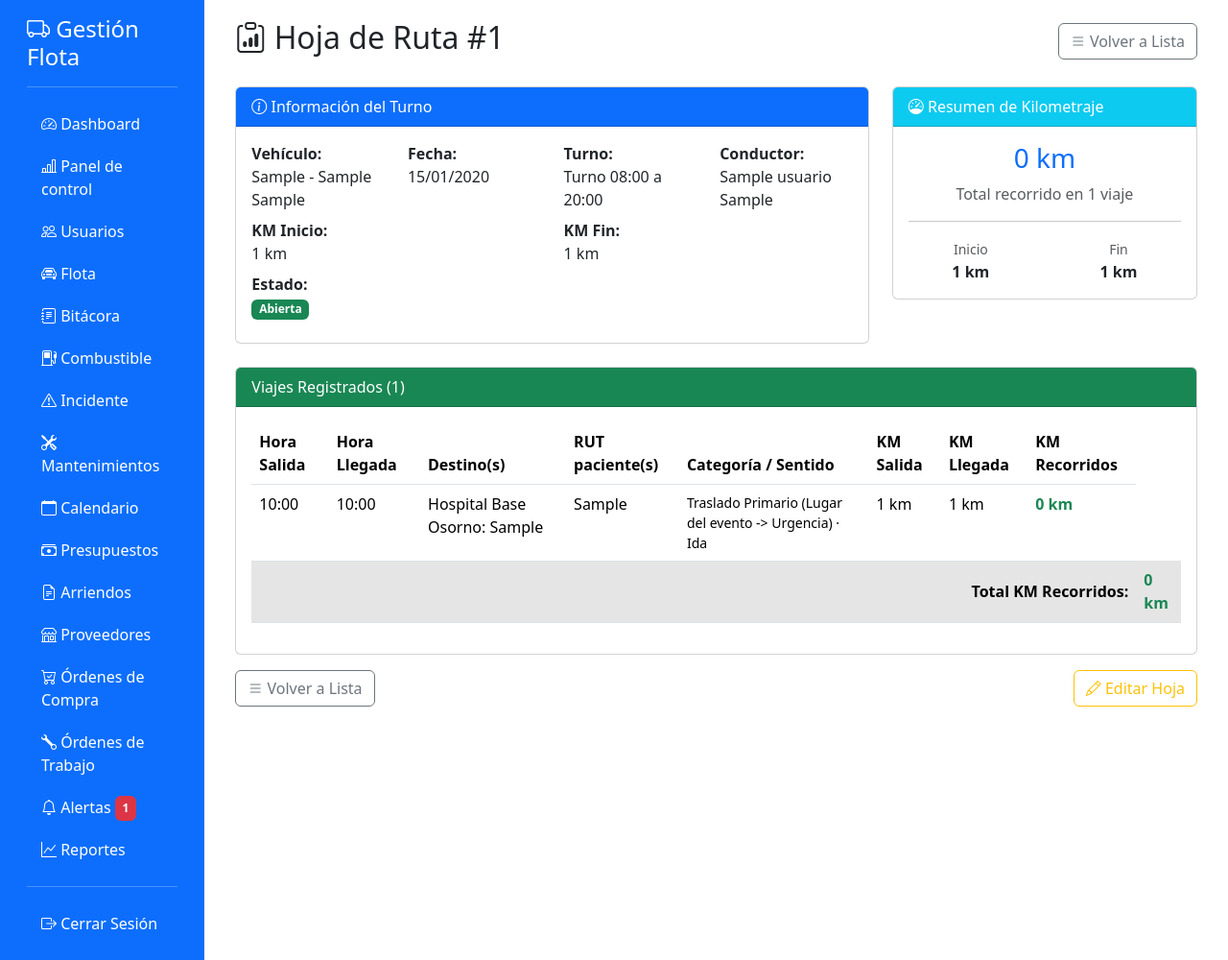
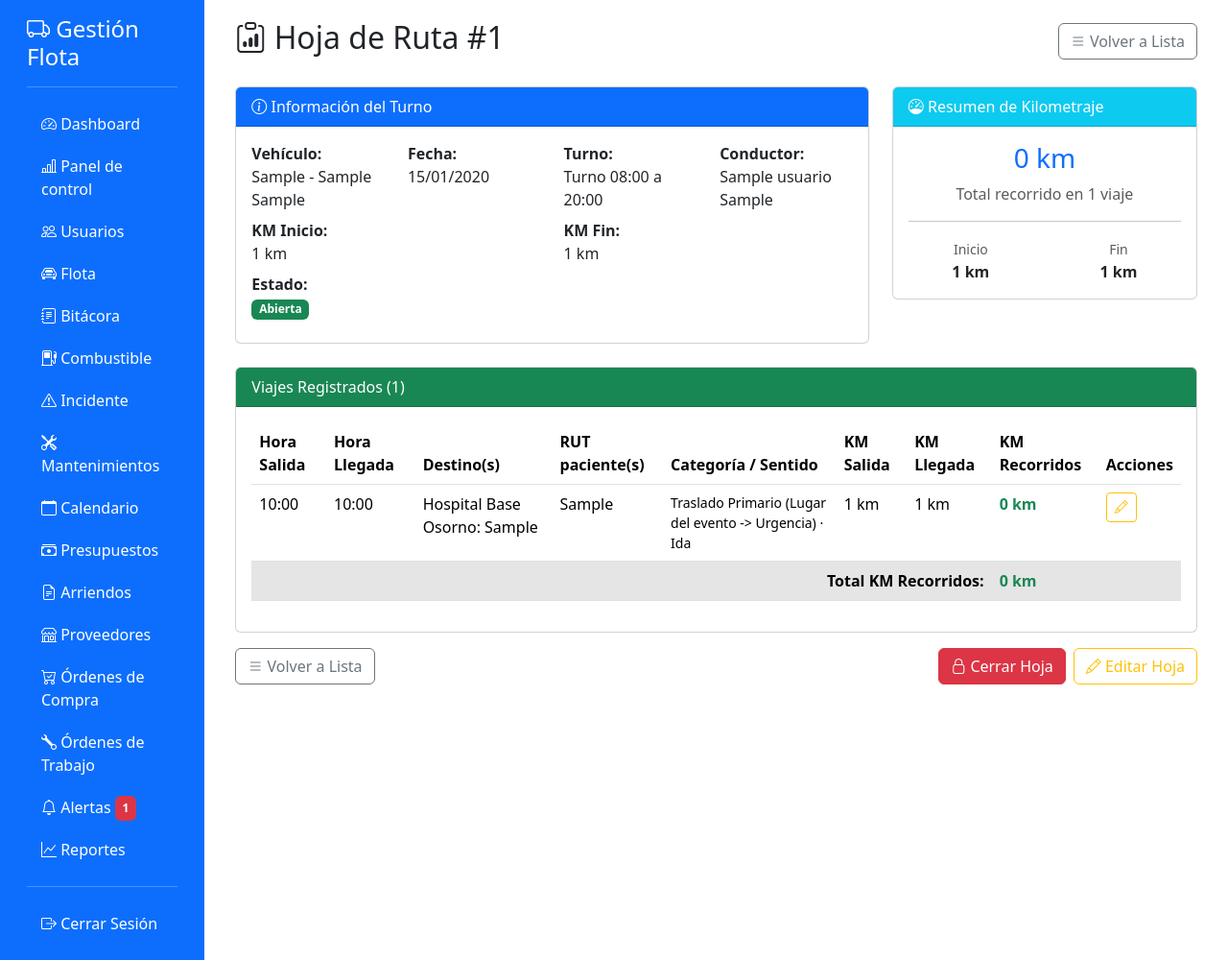
Before and after one commit to sergiodmartinezf/gestion_flota_hrn, a Django app: page /bitacoras/detalle/1/ in a window 1280 px wide. Shown: the whole page at 96% size. Run offline with Django 5.2, Linux system fonts and the light colour scheme; a user stored in the database is signed in; tables that the repository leaves empty hold one stand-in row (values such as "Sample post"); some libraries are stand-ins or nearby versions.

Commit message:
más correcciones de opciones y navegación

```diff
--- a/flota/models/arriendo.py
+++ b/flota/models/arriendo.py
@@ -1,5 +1,6 @@
 from django.db import models
 from django.core.validators import MinValueValidator
+from django.core.exceptions import ValidationError
 
 from .vehiculo import Vehiculo
 from .proveedor import Proveedor, CuentaPresupuestaria
@@ -76,7 +77,7 @@ class Arriendo(models.Model):
 
         # Calcular costo total estimado
         if self.costo_diario and self.dias_arriendo > 0:
-            self.costo_total = self.costo_diario * Decimal(self.dias_arriendo)
+            self.costo_total = self.costo_diario * self.dias_arriendo
 
         # Al activar el arriendo, cambiamos el estado del vehículo arrendado a 'Disponible'
         if self.estado == 'Activo' and self.vehiculo_arrendado:
--- a/flota/templates/flota/detalle_bitacora.html
+++ b/flota/templates/flota/detalle_bitacora.html
@@ -109,6 +109,9 @@
                                 <th>KM Salida</th>
                                 <th>KM Llegada</th>
                                 <th>KM Recorridos</th>
+                                {% if puede_gestionar %}
+                                <th>Acciones</th>
+                                {% endif %}
                             </tr>
                         </thead>
                         <tbody>
@@ -140,13 +143,23 @@
                                     <td>{{ viaje.km_salida|km }} km</td>
                                     <td>{{ viaje.km_llegada|km|default:"-" }} km</td>
                                     <td><strong class="text-success">{{ viaje.km_recorridos_calculados|km }} km</strong></td>
+                                    {% if puede_gestionar %}
+                                    <td>
+                                        <a href="{% url 'modificar_viaje' viaje.id %}" class="btn btn-sm btn-outline-warning" title="Editar viaje">
+                                            <i class="bi bi-pencil"></i>
+                                        </a>
+                                    </td>
+                                    {% endif %}
                                 </tr>
                             {% endfor %}
                         </tbody>
                         <tfoot>
                             <tr class="table-active">
-                                <td colspan="8" class="text-end"><strong>Total KM Recorridos:</strong></td>
+                                <td colspan="7" class="text-end"><strong>Total KM Recorridos:</strong></td>
                                 <td><strong class="text-success">{{ total_km_viajes|km }} km</strong></td>
+                                {% if puede_gestionar %}
+                                <td></td>
+                                {% endif %}
                             </tr>
                         </tfoot>
                     </table>
@@ -173,11 +186,45 @@
         </a>
         {% endif %}
 
-        {% if request.user.rol == 'Administrador' or request.user.rol == 'Conductor' %}
+        {% if puede_gestionar %}
+        <div class="d-flex gap-2">
+            {% if hoja.abierta %}
+            <button type="button" class="btn btn-danger" data-bs-toggle="modal" data-bs-target="#modalCerrarHoja">
+                <i class="bi bi-lock"></i> Cerrar Hoja
+            </button>
+            {% endif %}
             <a href="{% url 'modificar_bitacora' id=hoja.id %}" class="btn btn-outline-warning">
                 <i class="bi bi-pencil"></i> Editar Hoja
             </a>
+        </div>
         {% endif %}
     </div>
 </div>
+
+{% if puede_gestionar and hoja.abierta %}
+<div class="modal fade" id="modalCerrarHoja" tabindex="-1" aria-labelledby="modalCerrarHojaLabel" aria-hidden="true">
+    <div class="modal-dialog">
+        <div class="modal-content">
+            <div class="modal-header">
+                <h5 class="modal-title" id="modalCerrarHojaLabel">Cerrar Hoja de Ruta #{{ hoja.id }}</h5>
+                <button type="button" class="btn-close" data-bs-dismiss="modal" aria-label="Cerrar"></button>
+            </div>
+            <form method="post" action="{% url 'cerrar_hoja_ruta' hoja.id %}">
+                {% csrf_token %}
+                <input type="hidden" name="next" value="detalle">
+                <div class="modal-body">
+                    <p>Ingrese el kilometraje final del turno:</p>
+                    <input type="number" name="km_cierre" class="form-control"
+                           required min="{{ hoja.km_inicio }}"
+                           value="{{ km_actual_vehiculo|stringformat:'s' }}" step="1">
+                </div>
+                <div class="modal-footer">
+                    <button type="button" class="btn btn-secondary" data-bs-dismiss="modal">Cancelar</button>
+                    <button type="submit" class="btn btn-danger">Cerrar Hoja</button>
+                </div>
+            </form>
+        </div>
+    </div>
+</div>
+{% endif %}
 {% endblock %}
--- a/flota/templates/flota/listar_bitacoras.html
+++ b/flota/templates/flota/listar_bitacoras.html
@@ -120,11 +120,6 @@
                                 <a href="{% url 'detalle_bitacora' bitacora.id %}" class="btn btn-sm btn-info me-1" title="Ver detalles">
                                     <i class="bi bi-eye"></i>
                                 </a>
-                                {% if user.rol == 'Administrador' %}
-                                <a href="{% url 'modificar_bitacora' bitacora.id %}" class="btn btn-sm btn-warning" title="Modificar">
-                                    <i class="bi bi-pencil"></i>
-                                </a>
-                                {% endif %}
                             </td>
                         </tr>
                         {% endfor %}
--- a/flota/urls.py
+++ b/flota/urls.py
@@ -42,6 +42,7 @@ urlpatterns = [
     path('incidentes/registrar/', views.registrar_incidente, name='registrar_incidente'),
     path('incidentes/listar/', views.listar_incidentes, name='listar_incidentes'),
     path('bitacoras/<int:id>/agregar-viaje/', views.agregar_viaje, name='agregar_viaje'),
+    path('viajes/modificar/<int:id>/', views.modificar_viaje, name='modificar_viaje'),
     path('historial/', views.historial_conductor, name='historial_conductor'),
     path('bitacora/reabrir/<int:id>/', views.reabrir_bitacora, name='reabrir_bitacora'),
 
@@ -73,6 +74,7 @@ urlpatterns = [
     # Arriendo
     path('arriendos/', views.listar_arriendos, name='listar_arriendos'),
     path('arriendos/registrar/', views.registrar_arriendo, name='registrar_arriendo'),
+    path('arriendos/<int:id>/fecha-fin/', views.actualizar_fecha_fin_arriendo, name='actualizar_fecha_fin_arriendo'),
     path('arriendos/finalizar/<int:id>/', views.finalizar_arriendo, name='finalizar_arriendo'),
     path('arriendos/deshabilitar/<int:id>/', views.deshabilitar_arriendo, name='deshabilitar_arriendo'),
     path('arriendos/habilitar/<int:id>/', views.habilitar_arriendo, name='habilitar_arriendo'),
--- a/flota/views/__init__.py
+++ b/flota/views/__init__.py
@@ -43,6 +43,7 @@ from .viajes import (
     exportar_consolidado_viajes,
     exportar_traslados_form,
     agregar_viaje,
+    modificar_viaje,
     acceso_bitacora,
     cerrar_hoja_ruta,
 )
@@ -71,6 +72,7 @@ from .reportes import (
 from .arriendos import (
     listar_arriendos,
     registrar_arriendo,
+    actualizar_fecha_fin_arriendo,
     finalizar_arriendo,
     deshabilitar_arriendo,
     habilitar_arriendo,
@@ -141,6 +143,7 @@ __all__ = [
     'exportar_consolidado_viajes',
     'exportar_traslados_form',
     'agregar_viaje',
+    'modificar_viaje',
     'acceso_bitacora',
     'cerrar_hoja_ruta',
     'programar_mantenimiento',
@@ -161,6 +164,7 @@ __all__ = [
     'reporte_historial_unidad',
     'registrar_arriendo',
     'listar_arriendos',
+    'actualizar_fecha_fin_arriendo',
     'finalizar_arriendo',
     'deshabilitar_arriendo',
     'habilitar_arriendo',
--- a/flota/views/viajes.py
+++ b/flota/views/viajes.py
@@ -54,13 +54,47 @@ def acceso_bitacora(request):
     return redirect('listar_bitacoras')
 
 
+def _redirect_cerrar_hoja(request, hoja):
+    if request.POST.get('next') == 'detalle':
+        return redirect('detalle_bitacora', id=hoja.id)
+    return redirect('agregar_viaje', id=hoja.id)
+
+
+def _km_referencia_para_viaje(hoja, viaje):
+    viajes_anteriores = hoja.viajes.filter(id__lt=viaje.id).order_by('-id')
+    ultimo_anterior = viajes_anteriores.first()
+    if ultimo_anterior:
+        return (
+            ultimo_anterior.km_llegada
+            if ultimo_anterior.km_llegada is not None
+            else ultimo_anterior.km_salida
+        )
+    return hoja.km_inicio
+
+
+def _guardar_pacientes_formset(paciente_formset, viaje):
+    pacientes = paciente_formset.save(commit=False)
+    for paciente in pacientes:
+        paciente.viaje = viaje
+        if paciente.rut:
+            rut_norm = normalizar_rut(paciente.rut) or paciente.rut.strip()
+            paciente.rut = rut_norm
+            pv, _ = PacienteViaje.objects.get_or_create(rut=rut_norm)
+            paciente.paciente_viaje = pv
+        paciente.save()
+
+    for form_del in paciente_formset.deleted_forms:
+        if form_del.instance.pk:
+            form_del.instance.delete()
+
+
 @login_required
 def cerrar_hoja_ruta(request, id):
     hoja = get_object_or_404(HojaRuta, id=id)
 
     if request.user != hoja.conductor and request.user.rol != 'Administrador':
         messages.error(request, "No tienes permiso para cerrar esta hoja de ruta.")
-        return redirect('agregar_viaje', id=hoja.id)
+        return _redirect_cerrar_hoja(request, hoja)
 
     if request.method == 'POST':
         try:
@@ -68,13 +102,13 @@ def cerrar_hoja_ruta(request, id):
 
             if not km_final_input:
                 messages.error(request, "Debe ingresar el kilometraje final.")
-                return redirect('agregar_viaje', id=hoja.id)
+                return _redirect_cerrar_hoja(request, hoja)
 
             km_final = int(km_final_input)
 
             if km_final < hoja.km_inicio:
                 messages.error(request, f"El KM final ({km_final}) no puede ser menor al inicial ({hoja.km_inicio}).")
-                return redirect('agregar_viaje', id=hoja.id)
+                return _redirect_cerrar_hoja(request, hoja)
 
             ultimo_viaje = hoja.viajes.order_by('-km_llegada').first()
             if ultimo_viaje and ultimo_viaje.km_llegada and km_final < ultimo_viaje.km_llegada:
@@ -90,13 +124,15 @@ def cerrar_hoja_ruta(request, id):
                 vehiculo.save()
 
             messages.success(request, f"Turno cerrado correctamente. KM Final: {km_final}. Total recorrido: {hoja.km_recorridos} km.")
+            if request.POST.get('next') == 'detalle':
+                return redirect('detalle_bitacora', id=hoja.id)
             return redirect('listar_bitacoras')
 
         except ValueError:
             messages.error(request, "El kilometraje debe ser un número válido.")
-            return redirect('agregar_viaje', id=hoja.id)
+            return _redirect_cerrar_hoja(request, hoja)
 
-    return redirect('agregar_viaje', id=hoja.id)
+    return _redirect_cerrar_hoja(request, hoja)
 
 @login_required
 @user_passes_test(es_conductor_o_admin)
@@ -177,25 +213,11 @@ def agregar_viaje(request, id):
             if not errores and paciente_formset.is_valid():
                 viaje.save()
 
-                # Actualizar kilometraje del vehículo
                 if viaje.km_llegada and viaje.km_llegada > hoja.vehiculo.kilometraje_actual:
                     hoja.vehiculo.kilometraje_actual = viaje.km_llegada
                     hoja.vehiculo.save()
 
-                # Guardar pacientes
-                pacientes = paciente_formset.save(commit=False)
-                for paciente in pacientes:
-                    paciente.viaje = viaje
-                    if paciente.rut:
-                        rut_norm = normalizar_rut(paciente.rut) or paciente.rut.strip()
-                        paciente.rut = rut_norm
-                        pv, _ = PacienteViaje.objects.get_or_create(rut=rut_norm)
-                        paciente.paciente_viaje = pv
-                    paciente.save()
-
-                for form_del in paciente_formset.deleted_forms:
-                    if form_del.instance.pk:
-                        form_del.instance.delete()
+                _guardar_pacientes_formset(paciente_formset, viaje)
 
                 messages.success(request, 'Viaje registrado correctamente.')
                 return redirect('agregar_viaje', id=hoja.id)
@@ -232,8 +254,89 @@ def agregar_viaje(request, id):
         'km_referencia': km_referencia,
         'tiene_viajes_en_hoja': ultimo_viaje is not None,
         'destinos_choices': DESTINOS_COMUNES,
+        'modo_edicion': False,
+        'tiene_pacientes_en_viaje': False,
     }
     return render(request, 'flota/registrar_viaje.html', context)
+
+
+@login_required
+@user_passes_test(es_conductor_o_admin)
+def modificar_viaje(request, id):
+    viaje = get_object_or_404(
+        Viaje.objects.select_related('hoja_ruta', 'hoja_ruta__vehiculo', 'hoja_ruta__conductor'),
+        id=id,
+    )
+    hoja = viaje.hoja_ruta
+
+    if request.user != hoja.conductor and request.user.rol != 'Administrador':
+        messages.error(request, 'No tienes permiso para modificar este viaje.')
+        return redirect('detalle_bitacora', id=hoja.id)
+
+    vehiculo_tipo = hoja.vehiculo.tipo_carroceria
+    km_referencia = _km_referencia_para_viaje(hoja, viaje)
+    tiene_pacientes_en_viaje = viaje.pacientes.exists()
+
+    if request.method == 'POST':
+        form = ViajeForm(request.POST, instance=viaje, vehiculo_tipo=vehiculo_tipo)
+        paciente_formset = PacienteFormSet(
+            request.POST,
+            request.FILES,
+            instance=viaje,
+            form_kwargs={'vehiculo_tipo': vehiculo_tipo},
+        )
+
+        if form.is_valid():
+            viaje_editado = form.save(commit=False)
+            errores = False
+
+            if viaje_editado.km_salida < km_referencia:
+                form.add_error(
+                    'km_salida',
+                    f'Error: KM salida ({viaje_editado.km_salida}) es menor al anterior ({km_referencia}).',
+                )
+                errores = True
+
+            if not errores and paciente_formset.is_valid():
+                viaje_editado.save()
+
+                if viaje_editado.km_llegada and viaje_editado.km_llegada > hoja.vehiculo.kilometraje_actual:
+                    hoja.vehiculo.kilometraje_actual = viaje_editado.km_llegada
+                    hoja.vehiculo.save()
+
+                _guardar_pacientes_formset(paciente_formset, viaje_editado)
+
+                messages.success(request, 'Viaje actualizado correctamente.')
+                return redirect('detalle_bitacora', id=hoja.id)
+
+            if not errores:
+                messages.error(request, 'Error en los datos de los pacientes.')
+    else:
+        form = ViajeForm(instance=viaje, vehiculo_tipo=vehiculo_tipo)
+        paciente_formset = PacienteFormSet(
+            instance=viaje,
+            form_kwargs={'vehiculo_tipo': vehiculo_tipo},
+        )
+
+    pacientes_anteriores = PacienteViaje.objects.all().order_by('rut')[:300]
+    km_actual_vehiculo = hoja.vehiculo.kilometraje_actual
+    if km_actual_vehiculo < hoja.km_inicio:
+        km_actual_vehiculo = hoja.km_inicio
+
+    return render(request, 'flota/registrar_viaje.html', {
+        'hoja': hoja,
+        'form': form,
+        'paciente_formset': paciente_formset,
+        'ultimos_viajes': hoja.viajes.exclude(id=viaje.id).order_by('-id')[:5],
+        'pacientes_anteriores': pacientes_anteriores,
+        'km_actual_vehiculo': km_actual_vehiculo,
+        'km_referencia': km_referencia,
+        'tiene_viajes_en_hoja': hoja.viajes.exclude(id=viaje.id).exists(),
+        'destinos_choices': DESTINOS_COMUNES,
+        'modo_edicion': True,
+        'tiene_pacientes_en_viaje': tiene_pacientes_en_viaje,
+        'viaje': viaje,
+    })
 
 @login_required
 def listar_bitacoras(request):
@@ -311,7 +414,7 @@ def modificar_bitacora(request, id):
 
 @login_required
 def detalle_bitacora(request, id):
-    hoja = get_object_or_404(HojaRuta, id=id)
+    hoja = get_object_or_404(HojaRuta.objects.select_related('vehiculo', 'conductor'), id=id)
     viajes = hoja.viajes.prefetch_related('pacientes').all()
 
     total_km_viajes = sum(v.km_recorridos_calculados for v in viajes)
@@ -322,11 +425,26 @@ def detalle_bitacora(request, id):
     else:
         km_fin_hoja = hoja.km_fin or hoja.km_inicio
 
+    km_actual_vehiculo = hoja.vehiculo.kilometraje_actual
+    if km_actual_vehiculo < hoja.km_inicio:
+        km_actual_vehiculo = hoja.km_inicio
+    if viajes.exists():
+        km_llegadas = [v.km_llegada for v in viajes if v.km_llegada is not None]
+        if km_llegadas:
+            km_actual_vehiculo = max(km_actual_vehiculo, max(km_llegadas))
+
+    puede_gestionar = (
+        request.user.rol == 'Administrador'
+        or request.user == hoja.conductor
+    )
+
     return render(request, 'flota/detalle_bitacora.html', {
         'hoja': hoja,
         'viajes': viajes,
         'total_km_viajes': total_km_viajes,
         'km_fin_hoja': km_fin_hoja,
+        'km_actual_vehiculo': km_actual_vehiculo,
+        'puede_gestionar': puede_gestionar,
     })
 
 
```
Also changed, not shown: flota/forms/arriendos.py (+24 -4 lines), flota/static/js/registrar_viaje.js (+6 -2 lines), flota/templates/flota/listar_arriendos.html (+18 -1 lines), flota/templates/flota/registrar_arriendo.html (+15 -9 lines), flota/templates/flota/registrar_viaje.html (+15 -3 lines), flota/views/arriendos.py (+43 -3 lines).
